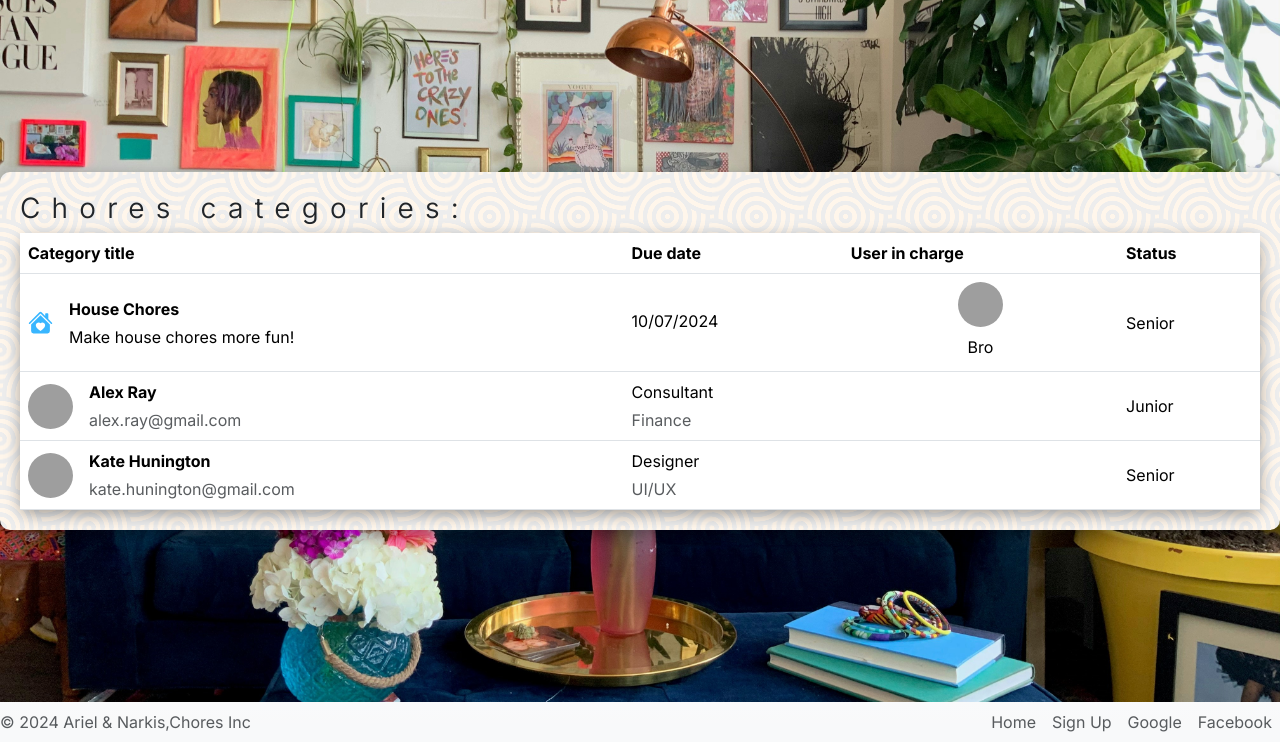
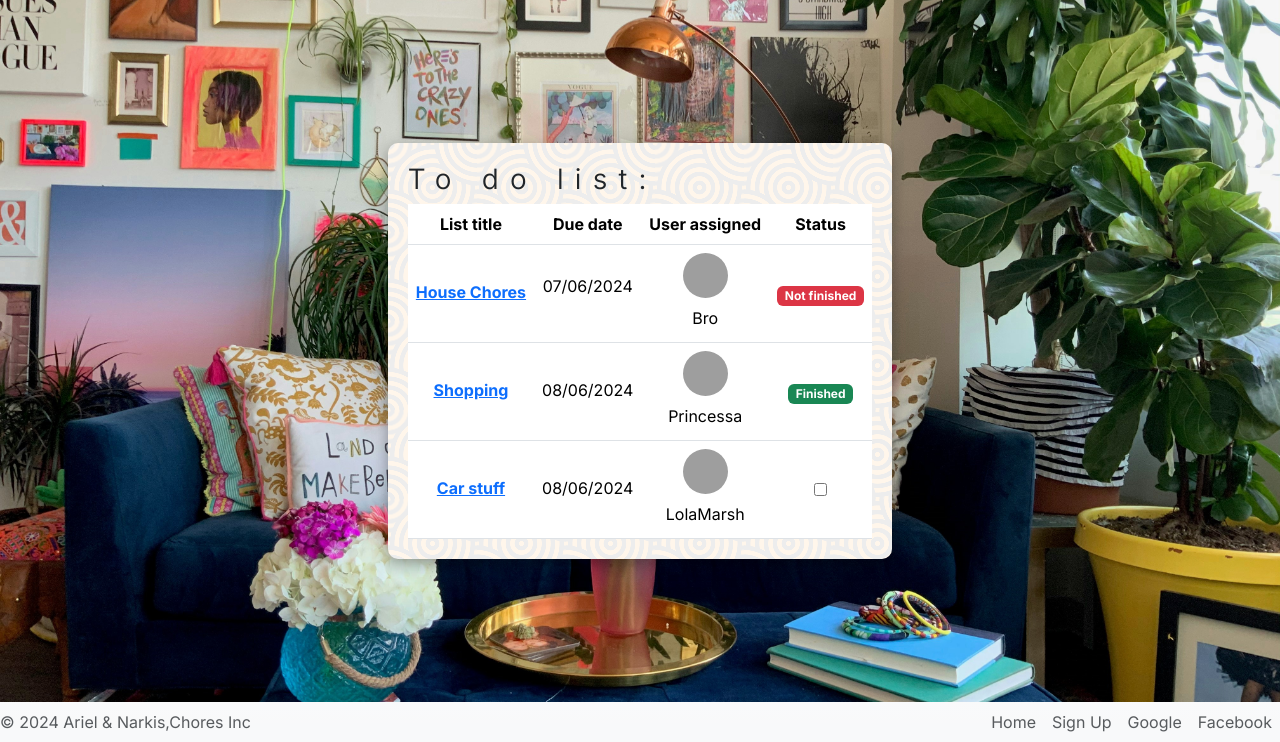
Before and after one commit to ArielBubis/Home_Chores_Website, a PHP site: page / in a window 1280 px wide. Shown: the part 58-800 px from the top of the page. Run offline with PHP 8.4, Linux system fonts and the light colour scheme; grey boxes are pictures that could not be loaded.

Commit message:
Index page table clean up, added responsivity and generic lists with links to the chores page

```diff
--- a/Chores-website/index.html
+++ b/Chores-website/index.html
@@ -4,7 +4,9 @@
 <head>
   <meta charset="UTF-8">
   <meta name="viewport" content="width=device-width, initial-scale=1.0">
-  <title>C Inc Main</title>
+  <title>Chores Inc | Main</title>
+  <link rel="icon" type="image/x-icon" href="img/logo.png">
+
   <link href="https://cdn.jsdelivr.net/npm/bootstrap@5.3.3/dist/css/bootstrap.min.css" rel="stylesheet"
     integrity="sha384-QWTKZyjpPEjISv5WaRU9OFeRpok6YctnYmDr5pNlyT2bRjXh0JMhjY6hW+ALEwIH" crossorigin="anonymous">
   <link rel="preconnect" href="https://fonts.googleapis.com">
@@ -29,94 +31,87 @@
   </header>
 
 
-  <div class="container all_style">
-    <h3 class="company_title">Chores categories:</h3>
-
-    <table class="table table-responsive align-middle mb-0" style="border-radius: 10px;">
+  <div class="table-responsive all_style">
+    <h3 class="company_title">To do list:</h3>
+    <table class="table text-center align-middle mb-0" style="border-radius: 10px;">
       <thead class="bg-light">
         <tr>
-          <th>Category title</th>
-          <th>Due date</th>
-          <th>User in charge</th>
-          <th>Status</th>
+          <th class="text-center">List title</th>
+          <th class="text-center">Due date</th>
+          <th class="text-center">User assigned</th>
+          <th class="text-center">Status</th>
         </tr>
       </thead>
       <tbody>
         <tr>
           <td>
-            <div class="d-flex align-items-center">
-              <!--house icon-->
-              <svg xmlns="http://www.w3.org/2000/svg" width="25" height="25" fill="#38b6ff"
-                class="bi bi-house-heart-fill" viewBox="0 0 16 16">
-                <path
-                  d="M7.293 1.5a1 1 0 0 1 1.414 0L11 3.793V2.5a.5.5 0 0 1 .5-.5h1a.5.5 0 0 1 .5.5v3.293l2.354 2.353a.5.5 0 0 1-.708.707L8 2.207 1.354 8.853a.5.5 0 1 1-.708-.707z" />
-                <path
-                  d="m14 9.293-6-6-6 6V13.5A1.5 1.5 0 0 0 3.5 15h9a1.5 1.5 0 0 0 1.5-1.5zm-6-.811c1.664-1.673 5.825 1.254 0 5.018-5.825-3.764-1.664-6.691 0-5.018" />
-              </svg>
-              <div class="ms-3">
-                <p class="fw-bold mb-1">House Chores</p>
-                <p class="mb-0">Make house chores more fun!</p>
-              </div>
+            <div class="ms-6 text-center">
+              <p class="fw-bold mb-1"><a href="choreslist.html">House Chores</a></p>
             </div>
           </td>
-          <td>
-            <p class="fw-normal mb-1">10/07/2024</p>
+          <td class="text-center">
+            <p>07/06/2024</p>
           </td>
-          <td>
+          <td class="text-center">
             <div class="d-flex flex-column align-items-center justify-content-center">
               <img src="https://mdbootstrap.com/img/new/avatars/8.jpg" alt="" style="width: 45px; height: 45px"
-                class="rounded-circle mb-2" />
+                class="img-fluid rounded-circle mb-2" />
               <div>
                 <p class="mb-1">Bro</p>
               </div>
             </div>
           </td>
-          <td>Senior</td>
+          <td class="text-center">
+            <span class="badge text-bg-danger">Not finished</span>
+          </td>
         </tr>
         <tr>
           <td>
-            <div class="d-flex align-items-center">
-              <img src="https://mdbootstrap.com/img/new/avatars/6.jpg" class="rounded-circle" alt=""
-                style="width: 45px; height: 45px" />
-              <div class="ms-3">
-                <p class="fw-bold mb-1">Alex Ray</p>
-                <p class="text-muted mb-0">alex.ray@gmail.com</p>
+            <div class="ms-6 text-center">
+              <p class="fw-bold mb-1"><a href="choreslist.html">Shopping</a></p>
+            </div>
+          </td>
+          <td class="text-center">
+            <p class="fw-normal mb-1">08/06/2024</p>
+          </td>
+          <td class="text-center">
+            <div class="d-flex flex-column align-items-center justify-content-center">
+              <img src="https://mdbootstrap.com/img/new/avatars/6.jpg" alt="" style="width: 45px; height: 45px"
+                class="img-fluid rounded-circle mb-2" />
+              <div>
+                <p class="mb-1">Princessa</p>
               </div>
             </div>
           </td>
-          <td>
-            <p class="fw-normal mb-1">Consultant</p>
-            <p class="text-muted mb-0">Finance</p>
+          <td class="text-center">
+            <span class="badge text-bg-success">Finished</span>
           </td>
-          <td>
-            <span class="badge badge-primary rounded-pill d-inline">Onboarding</span>
-          </td>
-          <td>Junior</td>
         </tr>
         <tr>
           <td>
-            <div class="d-flex align-items-center">
-              <img src="https://mdbootstrap.com/img/new/avatars/7.jpg" class="rounded-circle" alt=""
-                style="width: 45px; height: 45px" />
-              <div class="ms-3">
-                <p class="fw-bold mb-1">Kate Hunington</p>
-                <p class="text-muted mb-0">kate.hunington@gmail.com</p>
+            <div class="ms-6 text-center">
+              <p class="fw-bold mb-1"><a href="choreslist.html">Car stuff</a></p>
+            </div>
+          </td>
+          <td class="text-center">
+            <p class="fw-normal mb-1">08/06/2024</p>
+          </td>
+          <td class="text-center">
+            <div class="d-flex flex-column align-items-center justify-content-center">
+              <img src="https://mdbootstrap.com/img/new/avatars/7.jpg" alt="" style="width: 45px; height: 45px"
+                class="img-fluid rounded-circle mb-2" />
+              <div>
+                <p class="mb-1">LolaMarsh</p>
               </div>
             </div>
           </td>
-          <td>
-            <p class="fw-normal mb-1">Designer</p>
-            <p class="text-muted mb-0">UI/UX</p>
+          <td class="text-center">
+            <input type="checkbox" id="chore-checkbox" name="chore-checkbox">
           </td>
-          <td>
-            <span class="badge badge-warning rounded-pill d-inline">Awaiting</span>
-          </td>
-          <td>Senior</td>
         </tr>
       </tbody>
     </table>
   </div>
-
   <footer class="bg-light bg-gradient d-flex flex-wrap justify-content-between align-items-center">
     <p class="col-md-4 mb-0 text-body-secondary">© 2024 Ariel & Narkis,Chores Inc</p>
     <ul class="nav col-md-4 justify-content-end">
--- a/Chores-website/loginscreen.html
+++ b/Chores-website/loginscreen.html
@@ -4,7 +4,9 @@
 <head>
   <meta charset="UTF-8">
   <meta name="viewport" content="width=device-width, initial-scale=1.0">
-  <title>C Inc Log In</title>
+  <title>Chores Inc | Log in</title>
+  <link rel="icon" type="image/x-icon" href="img/logo.png">
+
   <link href="https://cdn.jsdelivr.net/npm/bootstrap@5.3.3/dist/css/bootstrap.min.css" rel="stylesheet"
     integrity="sha384-QWTKZyjpPEjISv5WaRU9OFeRpok6YctnYmDr5pNlyT2bRjXh0JMhjY6hW+ALEwIH" crossorigin="anonymous">
   <link rel="preconnect" href="https://fonts.googleapis.com">
--- a/Chores-website/signupscreen.html
+++ b/Chores-website/signupscreen.html
@@ -4,7 +4,9 @@
 <head>
     <meta charset="UTF-8">
     <meta name="viewport" content="width=device-width, initial-scale=1.0">
-    <title>C Inc Sign UP</title>
+    <title>Chores Inc | Sign up</title>
+    <link rel="icon" type="image/x-icon" href="img/logo.png">
+
     <link href="https://cdn.jsdelivr.net/npm/bootstrap@5.3.3/dist/css/bootstrap.min.css" rel="stylesheet"
         integrity="sha384-QWTKZyjpPEjISv5WaRU9OFeRpok6YctnYmDr5pNlyT2bRjXh0JMhjY6hW+ALEwIH" crossorigin="anonymous">
     <link rel="preconnect" href="https://fonts.googleapis.com">
--- a/Chores-website/style/style.css
+++ b/Chores-website/style/style.css
@@ -18,14 +18,8 @@ body {
   border-radius: 10px;
   max-height: 80vh;
   align-self:center;
-  max-width: 100%;
-  /* box-shadow: 0 0 10px rgba(0, 0, 0, 0.1); */
   box-shadow: rgba(0, 0, 0, 0.35) 0px 5px 15px;
-  /* margin-top: 20px; */
-  /*padding: 20px;
-  background-color: rgba(221, 221, 221, 0.88);
-  border-radius: 10px;
-*/}
+}
 
 
 .logo {
@@ -48,11 +42,11 @@ body {
   font-weight: bold;
   font-size: 1.2em;
 }
+
 .signup-section a {
   color: #ff4500;
   text-decoration: none;
 }
-
 .signup-section a:hover {
   text-decoration: underline;
 }
@@ -81,7 +75,6 @@ h2 {
     background-size: var(--s) var(--s);
 /* Made by" https://support.temani-afif.com/ */
 
-    box-shadow: rgba(0, 0, 0, 0.35) 0px 5px 15px;
   }
 
 /* .all_style{
```
Also changed, not shown: Chores-website/choreslist.html (+7 -1 lines).
